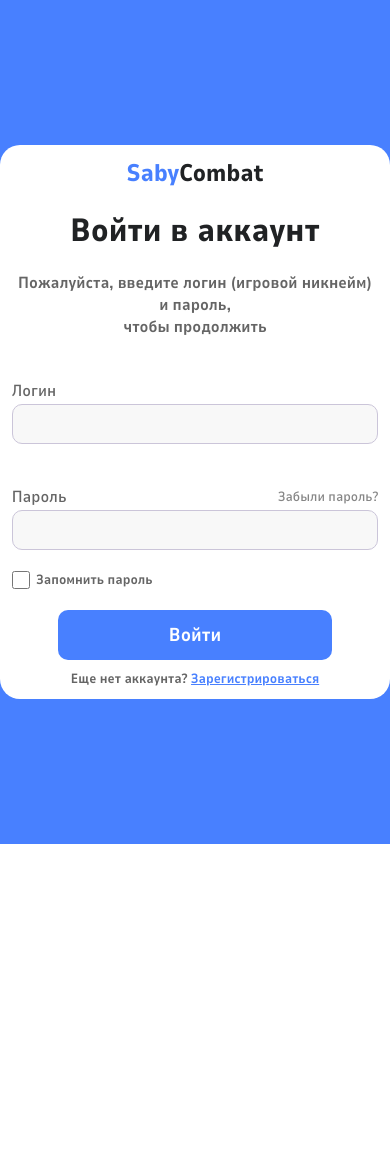
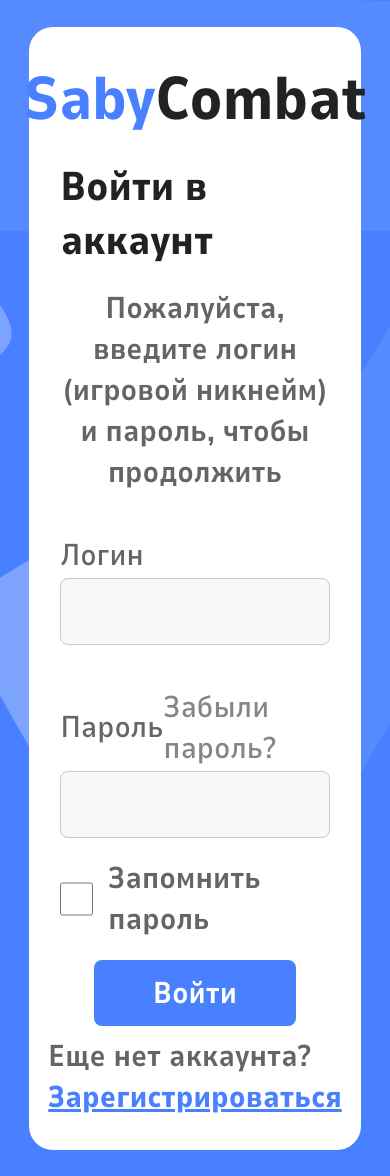
Before and after one commit to ZarazaM/saby-combat, a Flask app: page /login in a window 390 px wide. Before the commit the page ends 844 px from the top, so only its background shows below. Run offline with Flask 3, Linux system fonts and the light colour scheme.

Commit message:
Сделана адаптация входа и фон, подправлены стили в соотношении фигмы страницы входа

```diff
--- a/saby_combat/static/css/login_style.css
+++ b/saby_combat/static/css/login_style.css
@@ -2,7 +2,7 @@
     box-sizing: border-box;
 }
 html{
-    height: 100%;
+    height: 100vh;
 }
 body{
     display: flex;
@@ -12,20 +12,24 @@ body{
     align-items: center;
     justify-content: center;
     background-color:  #4880FF;
+    background-image: url("../images-utils/background.svg");
+    background-position: center 25%;
+    background-size: cover;
+    background-repeat: no-repeat;
 }
 @font-face {
     font-family: 'NunitoSansCondensedSemiBold';
-    src: url('fonts/NunitoSans_7pt_Condensed-SemiBold.ttf') format('truetype');
+    src: url('../fonts/NunitoSans_7pt_Condensed-SemiBold.ttf') format('truetype');
 }
 
 @font-face {
     font-family: 'NunitoSansCondensedBold';
-    src: url('fonts/NunitoSans_7pt_Condensed-Bold.ttf') format('truetype');
+    src: url('../fonts/NunitoSans_7pt_Condensed-Bold.ttf') format('truetype');
 }
 
 @font-face {
     font-family: 'NunitoSansCondensedExtraBold';
-    src: url('fonts/NunitoSans_7pt_Condensed-ExtraBold.ttf') format('truetype');
+    src: url('../fonts/NunitoSans_7pt_Condensed-ExtraBold.ttf') format('truetype');
 }
 body .form-container{
     display: flex;
@@ -39,7 +43,7 @@ body .form-container{
     align-items: center;
     justify-content: center;
     background-color: rgb(255, 255, 255);
-    border-radius: 20px;
+    border-radius: 24px;
 }
 .form-container-element-field{
     display: flex;
@@ -70,8 +74,9 @@ body .form-container{
     padding-left: 5px;
     background-color: #f8f8f8;
     border: 1px solid rgb(203, 197, 217);
-    border-radius: 10px;
+    border-radius: 8px;
     box-sizing: border-box;
+    padding: 0 15px;
 }
 .form-container-element-field h2{
     display: flex;
@@ -88,6 +93,10 @@ body .form-container{
     color: #868686;
     font-family: 'NunitoSansCondensedSemiBold', sans-serif;
     font-size: 10pt;
+    cursor: pointer;
+}
+.form-container-element-field label p:hover{
+    text-decoration: underline;
 }
 
 
@@ -121,6 +130,7 @@ body .form-container{
     font-family: 'NunitoSansCondensedExtraBold', sans-serif;
     font-size: 24pt;
     color: #202224;
+    letter-spacing: -0.11px;
 }
 .form-container-element-title p{
     margin: 0 0 0 0;
@@ -179,7 +189,7 @@ body .form-container{
     background-color: #4880FF;
     color: #ffffff;
     border: #4880FF;
-    border-radius: 10px;
+    border-radius: 8px;
 }
 
 
@@ -198,7 +208,48 @@ body .form-container{
 }
 .form-container-element-login a{
     margin: 0 0 0 0;
-    font-family: 'NunitoSansCondensedBold', sans-serif;
+    font-family: 'NunitoSansCondensedExtraBold', sans-serif;
     font-size: 10pt;
     color:#4880FF;
 }
+
+@media (max-width: 1150px){
+    body .form-container{
+        flex-grow: 0;
+        width: 85vw;
+        height: fit-content;
+        padding: 8%;
+    }
+    .form-container-element-logo h2{
+        font-size: 60px;
+    }
+    .form-container-element-title h2{
+        font-size: 40px;
+    }
+    .form-container-element-field input, .form-container-element-login a, .form-container-element-login p, .form-container-element-title p, .form-container-element-field label, .form-container-element-field label p, .form-container-element-checkbox label {
+        font-size: 30px;
+    }
+    .form-container-element-checkbox input{
+        width: 40px;
+        height: 40px;
+    }
+    .form-container-element-checkbox label{
+        margin-left: 15px;
+    }
+    .form-container-element-field input{
+        flex-grow: 0;
+        height: calc(50px + 2vh);
+    }
+    .form-container-element-field label{
+        flex-grow: 0.1;
+    }
+    .form-container-element-submit{
+        height: calc(50px + 2vh);
+    }
+    .form-container-element-submit input{
+        font-size: 30px;
+    }
+    .form-container-element-field{
+        flex-grow: 0.3;
+    }
+}
--- a/saby_combat/templates/login.html
+++ b/saby_combat/templates/login.html
@@ -17,7 +17,7 @@
             <h2>Войти в аккаунт</h2>
         </div>
         <div class="form-container-element-title">
-            <p>Пожалуйста, введите логин (игровой никнейм) и пароль, <br> чтобы продолжить</p>
+            <p>Пожалуйста, введите логин (игровой никнейм) и пароль, чтобы продолжить</p>
         </div>
         <div class="form-container-element-field">
             <label>Логин</label>
```
Also changed, not shown: saby_combat/static/images-utils/background.svg (added).
